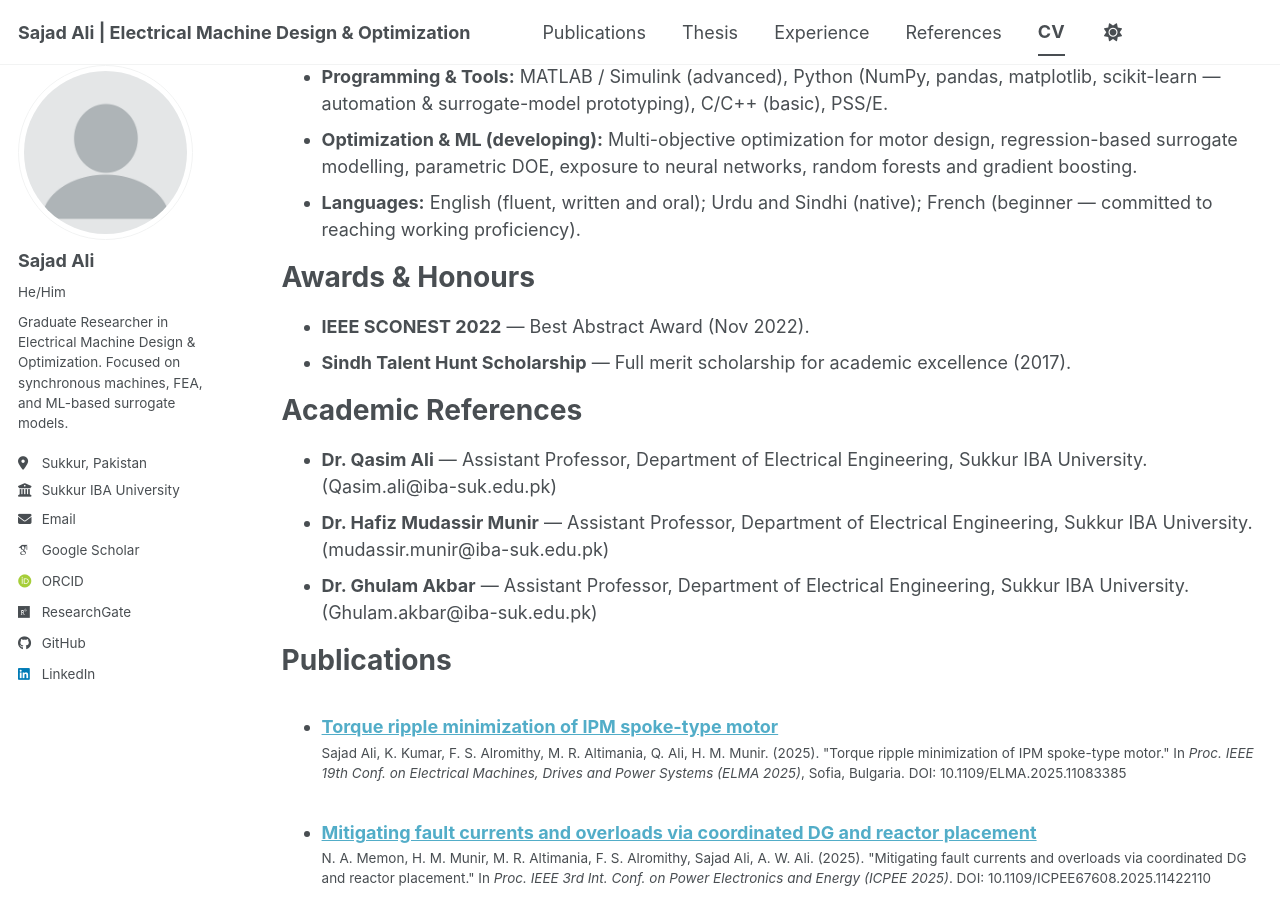
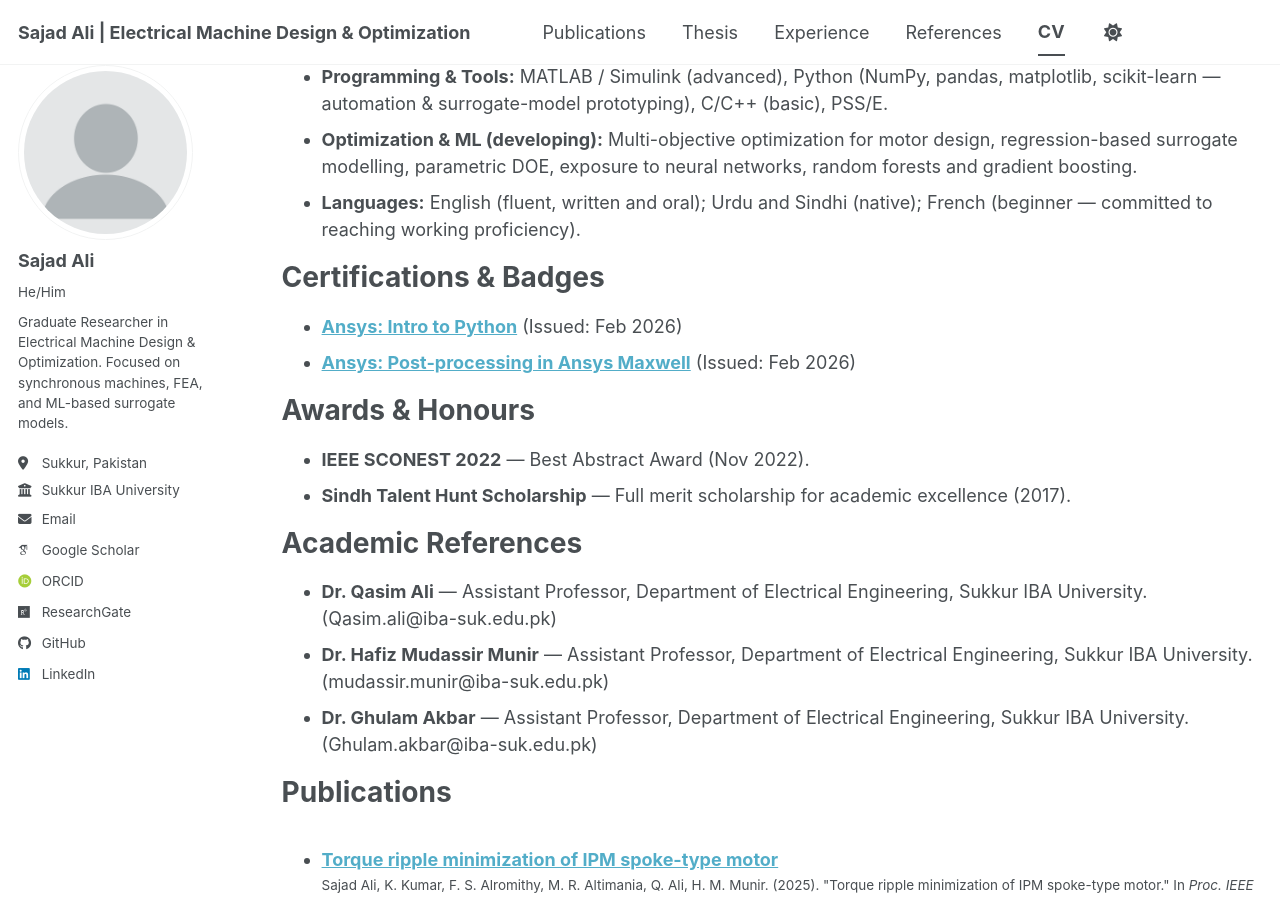
Before and after one commit to sajadali78/sajadali.github.io, a Jekyll site: the page built from _pages/cv.md, in a window 1280 px wide and 900 px high, scrolled down 1809 px. Built offline with Jekyll 4.4.1, drawn with Linux system fonts in a browser that asks for light colours; some web fonts are replaced; a script bundle is joined from its source files by our own code; library files that are not in the unit come from our copies.

Commit message:
Update cv.md

```diff
--- a/_pages/cv.md
+++ b/_pages/cv.md
@@ -54,6 +54,11 @@ Technical Skills
 * **Optimization & ML (developing):** Multi-objective optimization for motor design, regression-based surrogate modelling, parametric DOE, exposure to neural networks, random forests and gradient boosting.
 * **Languages:** English (fluent, written and oral); Urdu and Sindhi (native); French (beginner — committed to reaching working proficiency).
 
+Certifications & Badges
+======
+* **[Ansys: Intro to Python](https://innovation.ansys.com/badges/badge/aW50cm8tdG8tcHl0aG9uLTQ1Nw%3D%3D)** (Issued: Feb 2026)
+* **[Ansys: Post-processing in Ansys Maxwell](https://innovation.ansys.com/badges/badge/cG9zdC1wcm9jZXNzaW5nLWluLWFuc3lzLW1heHdlbGwtMjM%3D)** (Issued: Feb 2026)
+
 Awards & Honours
 ======
 * **IEEE SCONEST 2022** — Best Abstract Award (Nov 2022).
```
